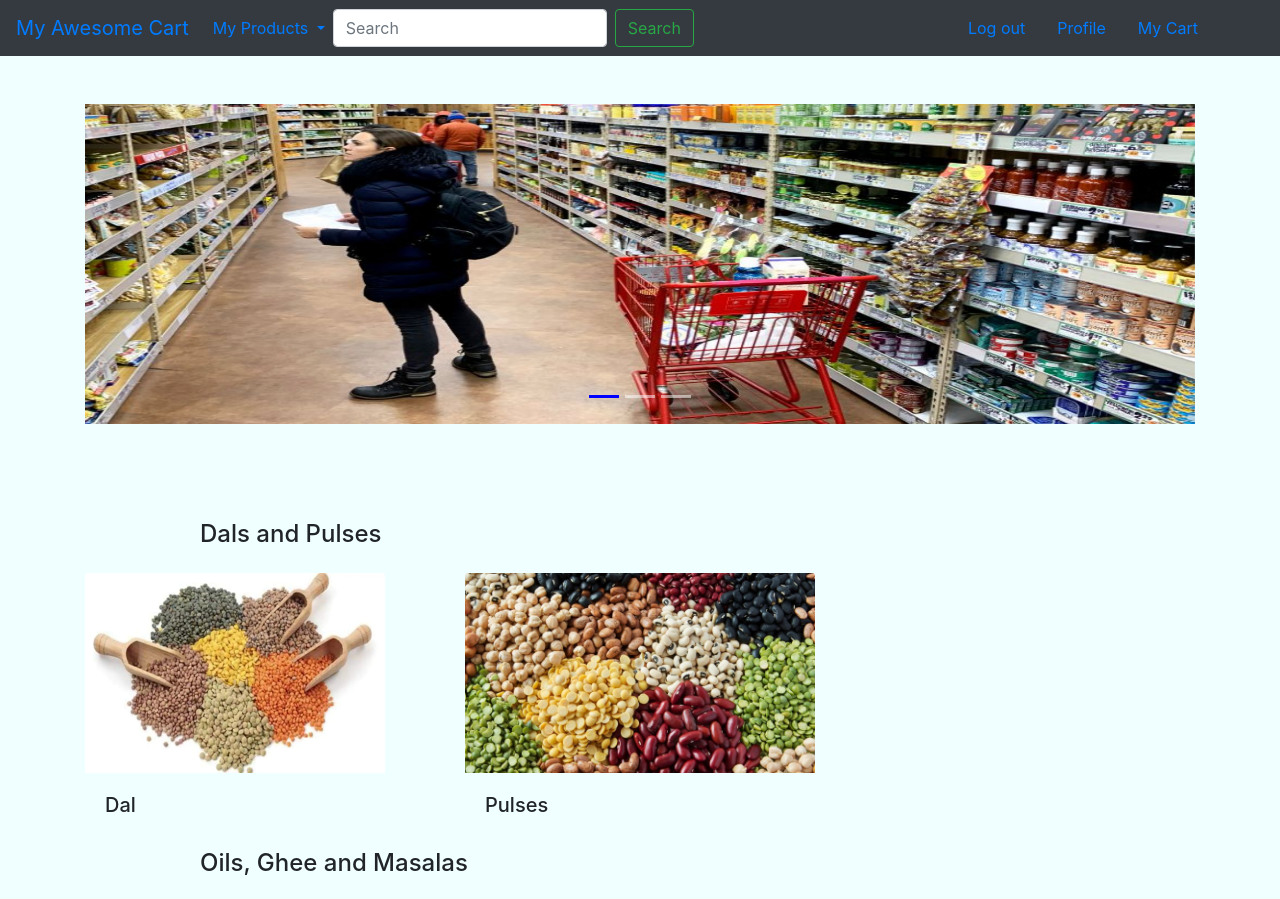
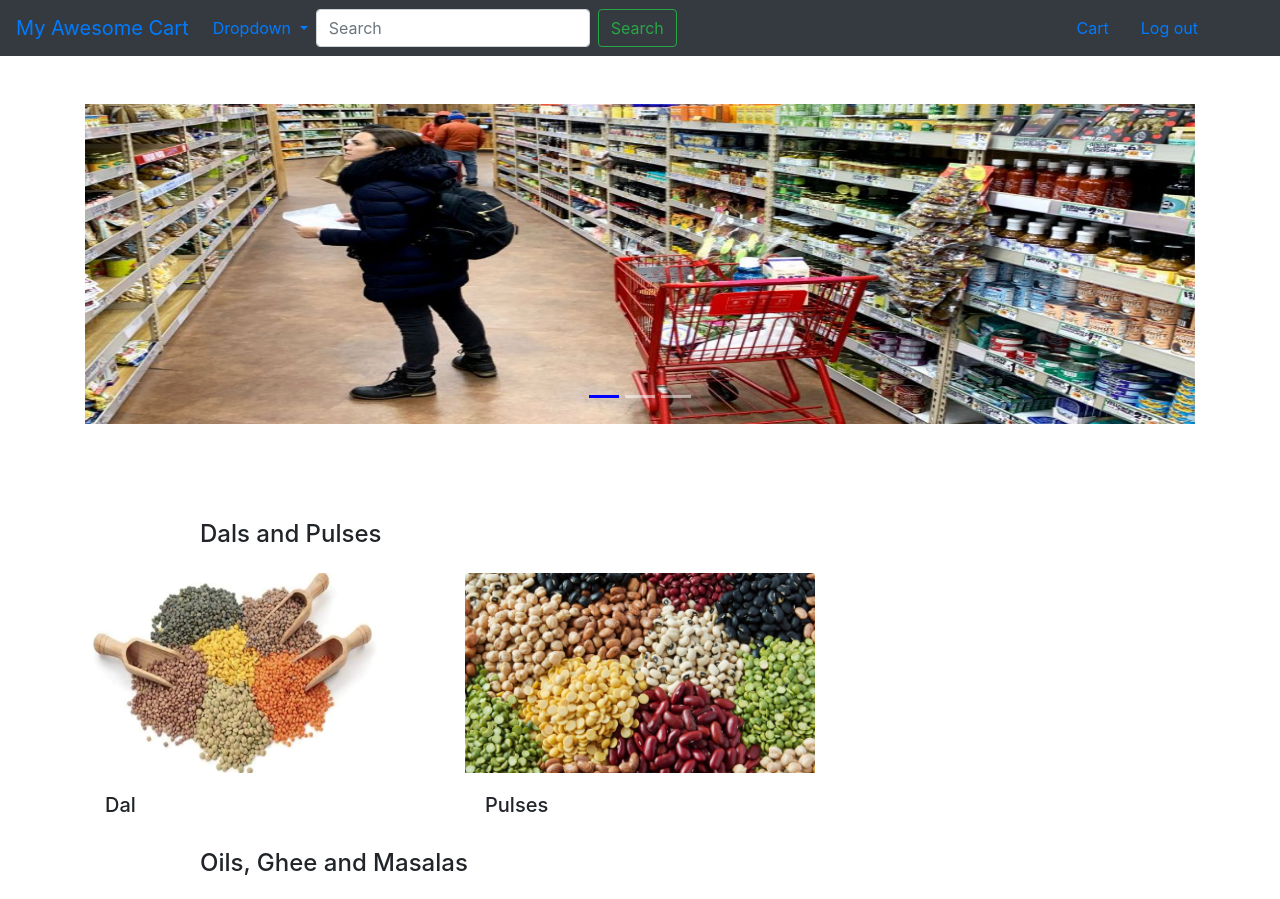
Before and after one commit to Roshan23699/E-Commercewebsite, a Django app: page / in a window 1280 px wide. Shown: the top 899 px of the page. Run offline with Django 3.2, Linux system fonts and the light colour scheme; a user stored in the database is signed in; data comes from the database, SQL or seed files in the repository; both versions use the stored data as it was after the commit; some libraries are stand-ins or nearby versions.

Commit message:
Merged chetas and manish

```diff
--- a/shop/templates/shop/basic.html
+++ b/shop/templates/shop/basic.html
@@ -14,11 +14,7 @@
 	<title>{% block title %}MyAwesomeCart, Home{% endblock %}</title>
 	<style>{% block css %}{% endblock %}</style>
 </head>
-<style>
-	body {
-	background-color : Azure;
-	}
-</style>
+
 <body>
 	{% load static %}
 	<nav class="navbar navbar-expand-lg navbar-blue bg-dark">
@@ -37,7 +33,7 @@
 			<li class="nav-item dropdown">
 				<a class="nav-link dropdown-toggle" href="#" id="navbarDropdown" role="button"
 				data-toggle="dropdown" aria-haspopup="true" aria-expanded="false">
-				My Products
+				Dropdown
 			</a>
 			<div class="dropdown-menu" aria-labelledby="navbarDropdown">
 				<a class="dropdown-item" href="{% url 'Grocery' %}">Grocery</a>
@@ -58,14 +54,17 @@
 <!--	</div>-->
 
 		{% if user.is_authenticated %}
-		<div class="nav-item " >
+
+		<div class="nav-item ">
+			<a class="nav-link" href="{% url 'profile' %}"><img class="rounded-circle article-img" src="{{ request.user.profile.image.url }}" id="img" style="width:25px;"></a></div>
+<!--		<div class="nav-item ">-->
+<!--			<a class="nav-link" href="{% url 'profile' %}">{{ user.username }}</a>-->
+<!--		</div>-->
+		<div class="nav-item ">
+			<a class="nav-link" href="{% url 'cart' idz=0 typer='none' %}">Cart</a>
+		</div>
+		<div class="nav-item " style = "margin-right:50px;" >
 			<a class="nav-link" href="{% url 'logout' %}">Log out</a>
-		</div>
-		<div class="nav-item ">
-			<a class="nav-link" href="{% url 'profile' %}">Profile</a>
-		</div>
-		<div class="nav-item " style = "margin-right:50px;">
-			<a class="nav-link" href="{% url 'cart' idz=0 typer='none' %}">My Cart</a>
 		</div>
 		{% else %}
 		<div class="nav-item " >
--- a/users/models.py
+++ b/users/models.py
@@ -20,11 +20,15 @@
         get_user_model(),
         on_delete=models.CASCADE,
         related_name='scores',)
+    quantity = models.IntegerField(default=0)
     category = models.CharField(max_length=300, default='')
     subcategory = models.CharField(max_length=300, default='')
     price = models.IntegerField(default=0)
     image = models.ImageField(upload_to='shop/images', default='')
     product_name = models.CharField(max_length=30)
+
+    def __str__(self):
+        return f"Product: {self.product_name}        User:{self.user}"
 
 
 def create_profile(sender, **kwargs):
--- a/users/templates/users/cart.html
+++ b/users/templates/users/cart.html
@@ -13,6 +13,7 @@
         <div class="card-body">
           <h5 class="card-title">{{cart.product_name}}</h5>
             <p class="card-text">Price - ₹ {{cart.price}}/kg</p>
+            <p class="card-text">Quantity - {{cart.quantity}} kg</p>
     <a href="{% url 'cart' idz=cart.product_id typer='delete' %}" class="btn btn-primary">Remove from Cart</a>
 
         </div>
```
Also changed, not shown: users/views.py (+26 -15 lines), db.sqlite3, users/forms.py (line endings or trailing spaces), users/migrations/0005_cart_quantity.py (added).
